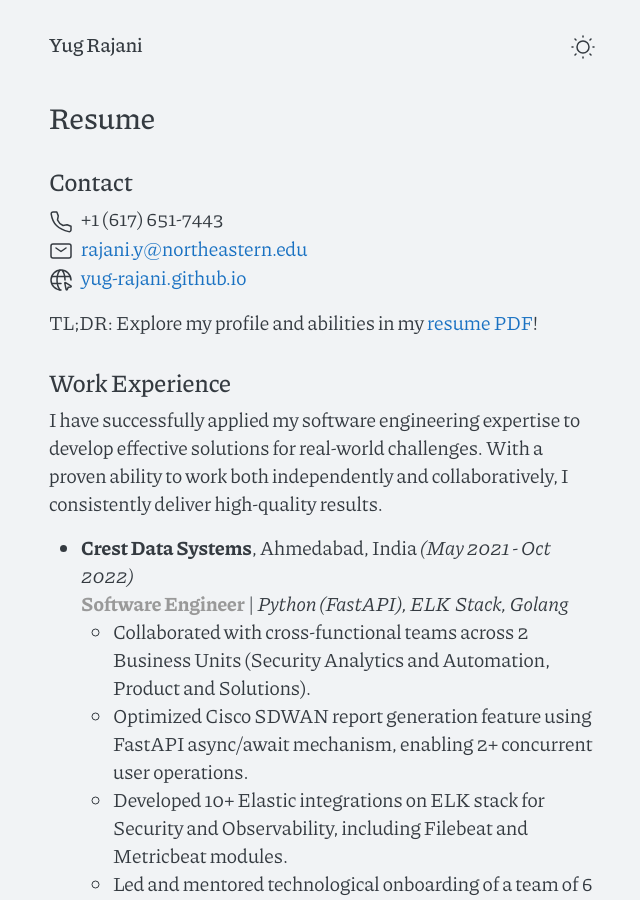
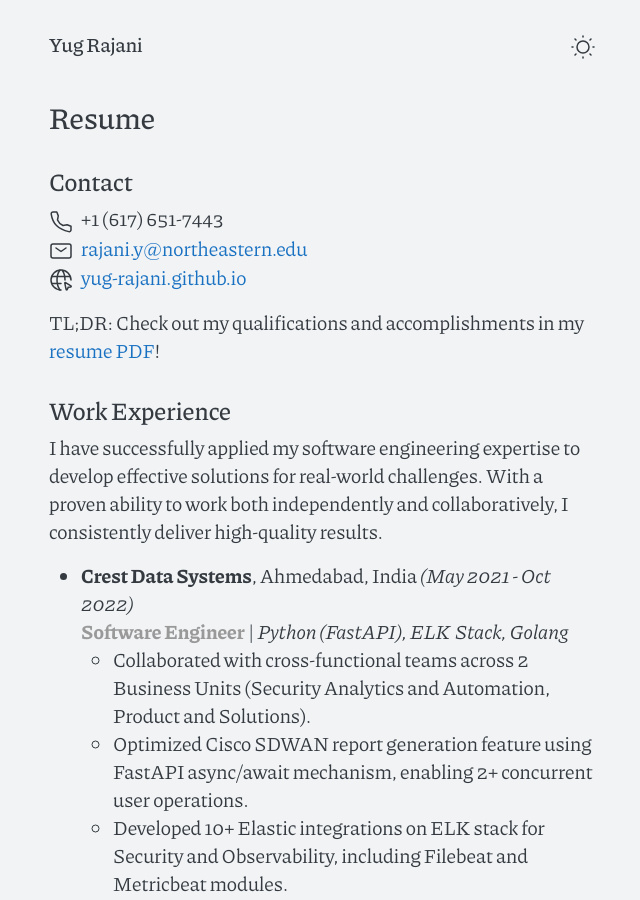
Before and after one commit to yug-rajani/yug-rajani.github.io, a Jekyll site: the page built from cv.md, in a window 1280 px wide and 900 px high. Shown: the whole window, without its empty margins (318-958 px from the left). Built offline with Jekyll 4.4.1, drawn with Linux system fonts in a browser that asks for light colours.

Commit message:
Update nit

```diff
--- a/cv.md
+++ b/cv.md
@@ -7,7 +7,7 @@ title: Resume
 
 {% include contact.html %}
 
-TL;DR: Explore my profile and abilities in my [resume PDF](http://yug-rajani.github.io/resume/)!
+TL;DR: Check out my qualifications and accomplishments in my [resume PDF](http://yug-rajani.github.io/resume/)!
 
 ## Work Experience
 
```
